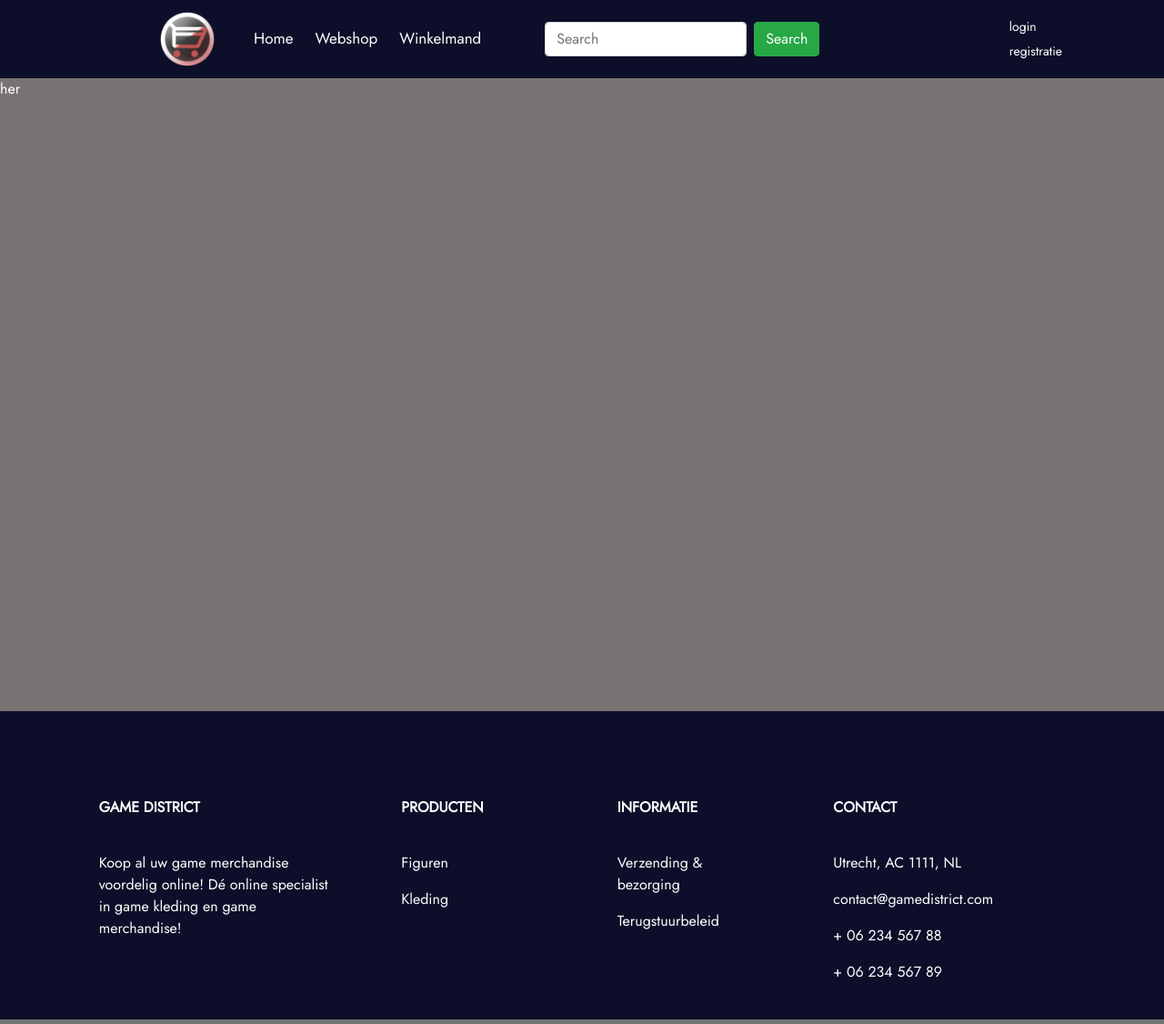
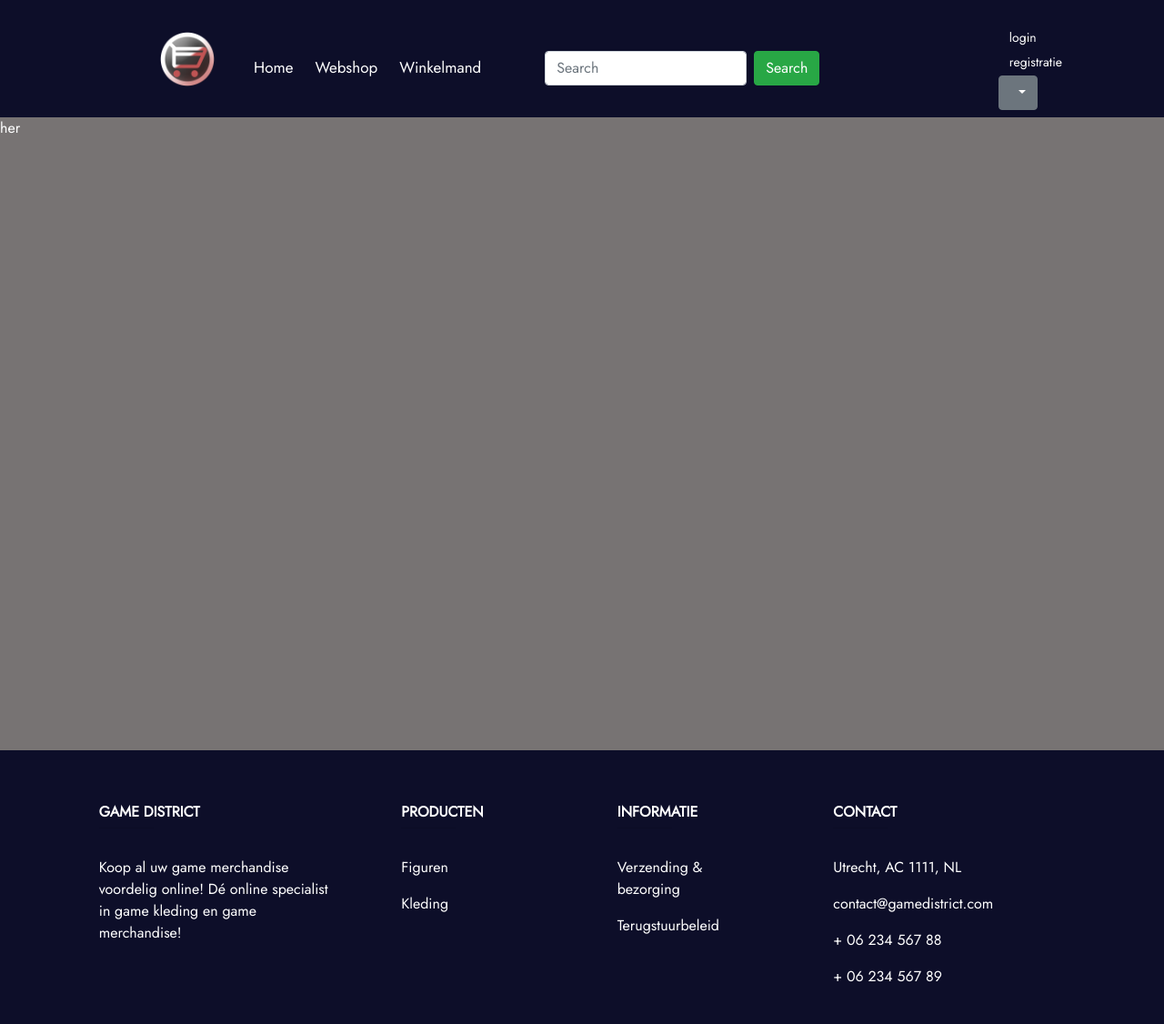
Before and after one commit to DaveydeHaas/project-periode-4-jaar-1, a PHP site: page / in a window 1280 px wide. Shown: the whole page at 91% size. Run offline with PHP 8.4, Linux system fonts and the light colour scheme; some libraries are stand-ins or nearby versions.

Commit message:
4-6-2020 navbar dropdown

```diff
--- a/basis-content/footer.php
+++ b/basis-content/footer.php
@@ -1,17 +1,5 @@
 <!-- Footer -->
-<footer class="page-footer footer_background">
-
-
-    <div class="container-fluid footer-color1 ">
-
-        <!-- Grid row-->
-        <div class="row py-4 d-flex align-items-center">
-        </div>
-        <!-- Grid row-->
-
-    </div>
-
-
+<footer class="page-footer footer_background footer-top ">
     <!-- Footer Links -->
     <div class="container text-center text-md-left mt-5">
 
--- a/basis-content/navbar.php
+++ b/basis-content/navbar.php
@@ -27,6 +27,16 @@ $content = (isset($_GET['content'])?$_GET['content']:false); ?>
             <li class="<?php if ($content == 'login') echo 'active'?>"><a href="index.php?content=login">login</a></li>
             <li class="<?php if ($content == 'registratie') echo 'active'?>"><a href="index.php?content=registratie">registratie</a></li>
           </ul>
+
+          <div class="dropdown">
+  <button class="btn btn-secondary dropdown-toggle" type="button" id="dropdownMenuButton" data-toggle="dropdown" aria-haspopup="true" aria-expanded="false"><img>
+  </button>
+  <div class="dropdown-menu" aria-labelledby="dropdownMenuButton">
+    <a class="dropdown-item" href="#">Action</a>
+    <a class="dropdown-item" href="#">Another action</a>
+    <a class="dropdown-item" href="#">Something else here</a>
+  </div>
+</div>
         </div>
   </div>
 </nav>
--- a/css/style.css
+++ b/css/style.css
@@ -38,7 +38,7 @@ a:hover {
 }
 
 .no-padding {
-  padding: 0%;
+  padding-top: 20px;
 }
 
 .navbar-fontsize {
@@ -69,7 +69,7 @@ a:hover {
 /* footer */
 .footer-top
 {
-   padding-top: 1px;
+   padding-top: 10px;
 }
 
 .hreffix{
```
Also changed, not shown: afbeeldingen/user-icon.png (added).
